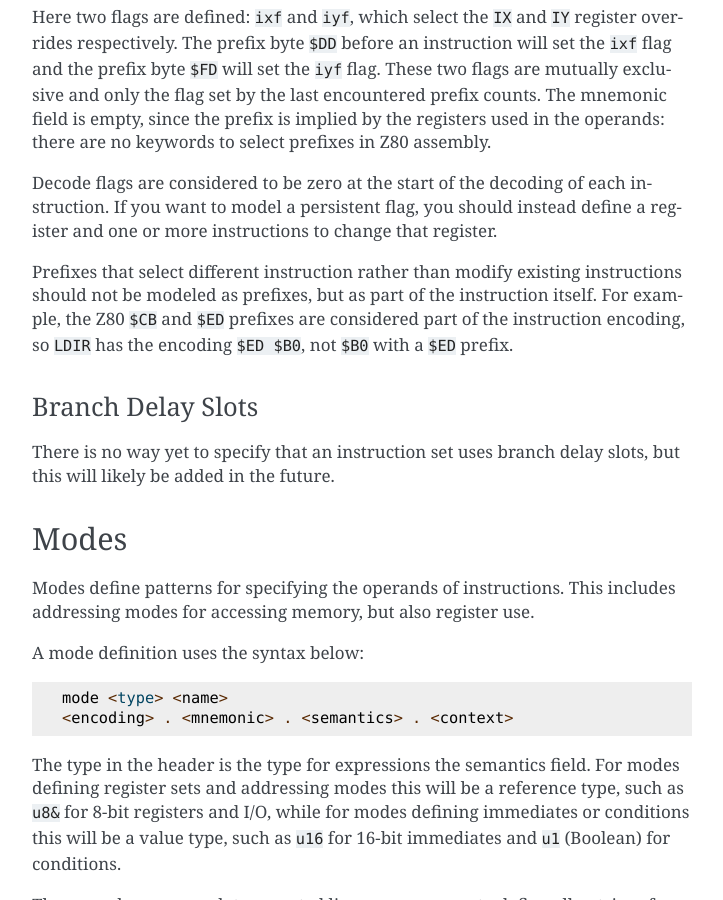
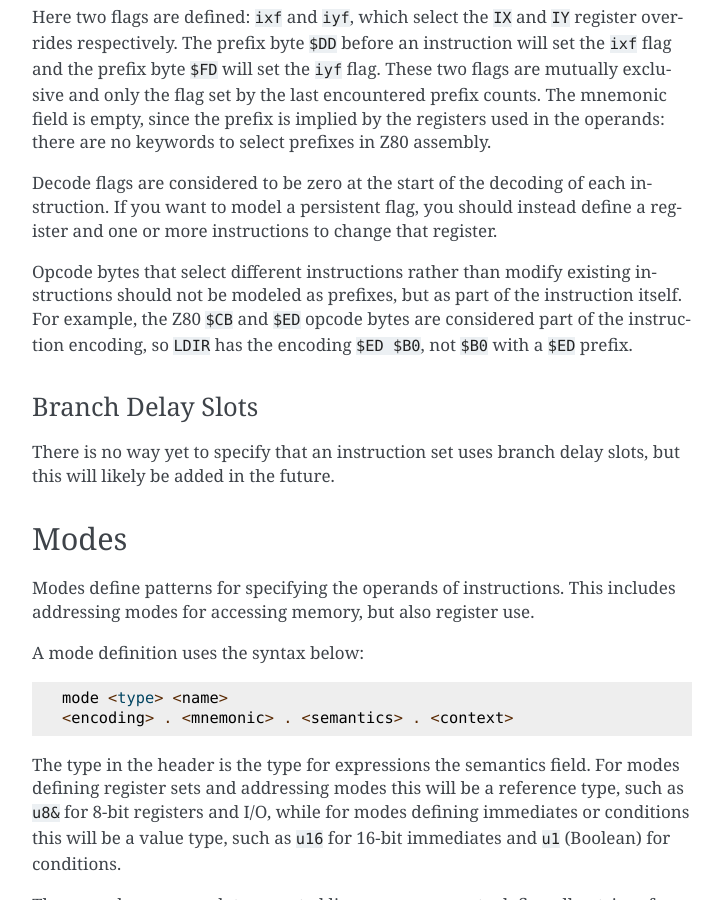
Before and after one commit to mthuurne/retroasm, a Sphinx documentation site: the page built from docs/instruction-set.rst, in a window 1280 px wide and 900 px high, scrolled down 10577 px. Shown: the whole window, without its empty margins (388-1111 px from the left). Built offline with Sphinx 7.4.7, drawn with Linux system fonts in a browser that asks for light colours; the version number is read from the project's files by our own code.

Commit message:
Avoid the word "prefix" when explaining something is not a prefix

```diff
--- a/docs/instruction-set.rst
+++ b/docs/instruction-set.rst
@@ -456,7 +456,7 @@ Here two flags are defined: ``ixf`` and ``iyf``\ , which select the ``IX`` and `
 
 Decode flags are considered to be zero at the start of the decoding of each instruction. If you want to model a persistent flag, you should instead define a register and one or more instructions to change that register.
 
-Prefixes that select different instruction rather than modify existing instructions should not be modeled as prefixes, but as part of the instruction itself. For example, the Z80 ``$CB`` and ``$ED`` prefixes are considered part of the instruction encoding, so ``LDIR`` has the encoding ``$ED $B0``\ , not ``$B0`` with a ``$ED`` prefix.
+Opcode bytes that select different instructions rather than modify existing instructions should not be modeled as prefixes, but as part of the instruction itself. For example, the Z80 ``$CB`` and ``$ED`` opcode bytes are considered part of the instruction encoding, so ``LDIR`` has the encoding ``$ED $B0``\ , not ``$B0`` with a ``$ED`` prefix.
 
 Branch Delay Slots
 ^^^^^^^^^^^^^^^^^^
```
